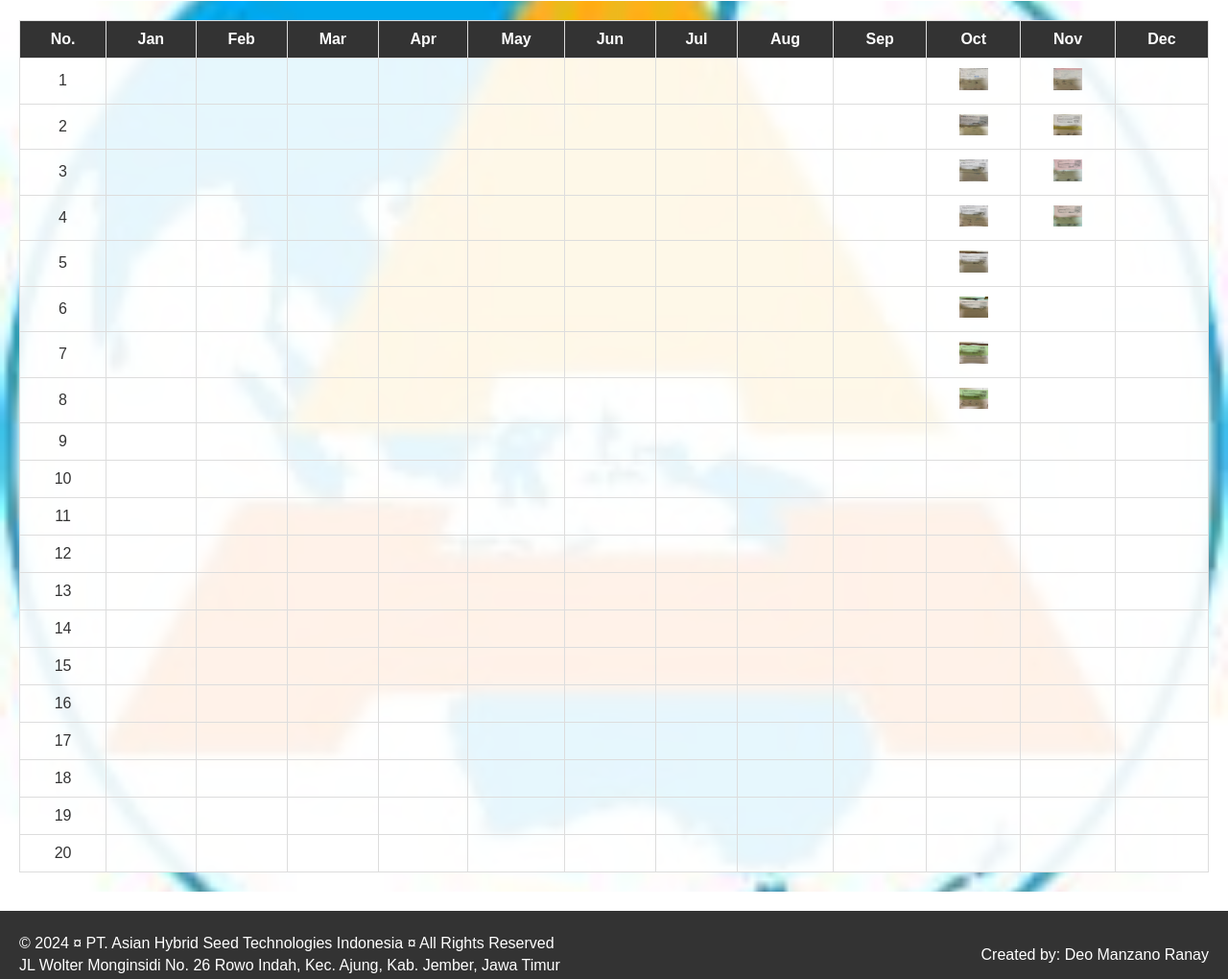
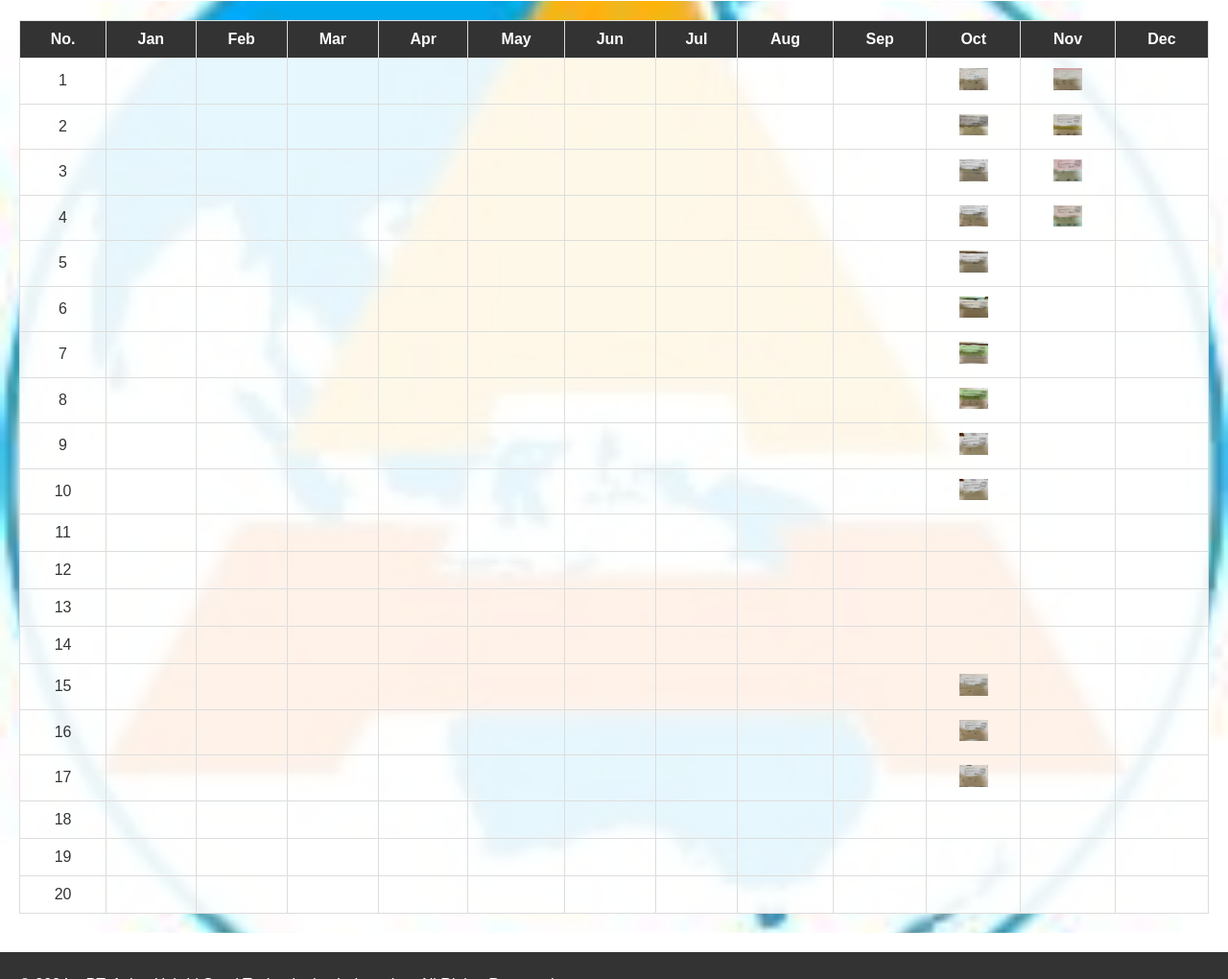
Before and after one commit to GitFocusOfficial/PT.AHSTI, a plain HTML site: page pages/treasury.html in a window 1280 px wide. Shown: the part 244-1264 px from the top of the page at 96% size. Drawn offline with Linux system fonts and the light colour scheme.

Commit message:
Added contents

```diff
--- a/pages/treasury.html
+++ b/pages/treasury.html
@@ -175,7 +175,7 @@
         <td><img src="" class="img-clickable" onclick="openModal(this, '', '', 'CA', '', '', '')"></td>
         <td><img src="" class="img-clickable" onclick="openModal(this, '', '', 'CA', '', '', '')"></td>
         <td><img src="" class="img-clickable" onclick="openModal(this, '', '', 'CA', '', '', '')"></td>
-        <td><img src="" class="img-clickable" onclick="openModal(this, '', '', 'CA', '', '', '')"></td>
+        <td><img src="../images/BNI-CA497145.jpg" class="img-clickable" onclick="openModal(this, 'Transfer of funds from BNI Account Number 0225954178 to BNI Account Number 0158335595', '9683', 'BNI-CA497145', 'Oct. 17, 2024', 'PT Asian Hybrid Seeds Technologies Indonesia', '3,190,000,000.00')"></td>
         <td><img src="" class="img-clickable" onclick="openModal(this, '', '', 'CA', '', '', '')"></td>
         <td><img src="" class="img-clickable" onclick="openModal(this, '', '', 'CA', '', '', '')"></td>
       </tr>
@@ -190,7 +190,7 @@
         <td><img src="" class="img-clickable" onclick="openModal(this, '', '', 'CA', '', '', '')"></td>
         <td><img src="" class="img-clickable" onclick="openModal(this, '', '', 'CA', '', '', '')"></td>
         <td><img src="" class="img-clickable" onclick="openModal(this, '', '', 'CA', '', '', '')"></td>
-        <td><img src="" class="img-clickable" onclick="openModal(this, '', '', 'CA', '', '', '')"></td>
+        <td><img src="../images/BNI-CA497147.jpg" class="img-clickable" onclick="openModal(this, 'Transfer of funds from BNI Account Number 0225954178 to BNI Account Number 0158335595', '9775', 'BNI-CA497147', 'Oct. 31, 2024', 'PT Asian Hybrid Seeds Technologies Indonesia', '2,620,000,000.00')"></td>
         <td><img src="" class="img-clickable" onclick="openModal(this, '', '', 'CA', '', '', '')"></td>
         <td><img src="" class="img-clickable" onclick="openModal(this, '', '', 'CA', '', '', '')"></td>
       </tr>
@@ -265,7 +265,7 @@
         <td><img src="" class="img-clickable" onclick="openModal(this, '', '', 'CA', '', '', '')"></td>
         <td><img src="" class="img-clickable" onclick="openModal(this, '', '', 'CA', '', '', '')"></td>
         <td><img src="" class="img-clickable" onclick="openModal(this, '', '', 'CA', '', '', '')"></td>
-        <td><img src="" class="img-clickable" onclick="openModal(this, '', '', 'CA', '', '', '')"></td>
+        <td><img src="../images/BNI-CA498545.jpg" class="img-clickable" onclick="openModal(this, 'Payroll, replenishment of PCF per PCV Nos. 8850-8879, and payment to suppliers', '9778-9788', 'BNI-CA498545', 'Oct. 31, 2024', 'Anis Susmidah', '81,708,693.00')"></td>
         <td><img src="" class="img-clickable" onclick="openModal(this, '', '', 'CA', '', '', '')"></td>
         <td><img src="" class="img-clickable" onclick="openModal(this, '', '', 'CA', '', '', '')"></td>
       </tr>
@@ -280,7 +280,7 @@
         <td><img src="" class="img-clickable" onclick="openModal(this, '', '', 'CA', '', '', '')"></td>
         <td><img src="" class="img-clickable" onclick="openModal(this, '', '', 'CA', '', '', '')"></td>
         <td><img src="" class="img-clickable" onclick="openModal(this, '', '', 'CA', '', '', '')"></td>
-        <td><img src="" class="img-clickable" onclick="openModal(this, '', '', 'CA', '', '', '')"></td>
+        <td><img src="../images/BNI-CA498546.jpg" class="img-clickable" onclick="openModal(this, 'Payment for ISO Audit External Surveillance for the Year 2024', '9776', 'BNI-CA498546', 'Oct. 31, 2024', 'Eka Rosiana Rais', '50,308,000.00')"></td>
         <td><img src="" class="img-clickable" onclick="openModal(this, '', '', 'CA', '', '', '')"></td>
         <td><img src="" class="img-clickable" onclick="openModal(this, '', '', 'CA', '', '', '')"></td>
       </tr>
@@ -295,7 +295,7 @@
         <td><img src="" class="img-clickable" onclick="openModal(this, '', '', 'CA', '', '', '')"></td>
         <td><img src="" class="img-clickable" onclick="openModal(this, '', '', 'CA', '', '', '')"></td>
         <td><img src="" class="img-clickable" onclick="openModal(this, '', '', 'CA', '', '', '')"></td>
-        <td><img src="" class="img-clickable" onclick="openModal(this, '', '', 'CA', '', '', '')"></td>
+        <td><img src="../images/BNI-CA498547.jpg" class="img-clickable" onclick="openModal(this, 'Payment for the facilitation fee re: Syngenta Tolling (762,496 @ Rp100/kg) per PO No. 4502542609, Invoice No. 174', '9777', 'BNI-CA498547', 'Oct. 31, 2024', 'Antonio D. Tuazon, Jr.', '76,249,600.00')"></td>
         <td><img src="" class="img-clickable" onclick="openModal(this, '', '', 'CA', '', '', '')"></td>
         <td><img src="" class="img-clickable" onclick="openModal(this, '', '', 'CA', '', '', '')"></td>
       </tr>
```
Also changed, not shown: images/BNI-CA497145.jpg (added), images/BNI-CA497147.jpg (added), images/BNI-CA498545.jpg (added), images/BNI-CA498546.jpg (added), images/BNI-CA498547.jpg (added).
